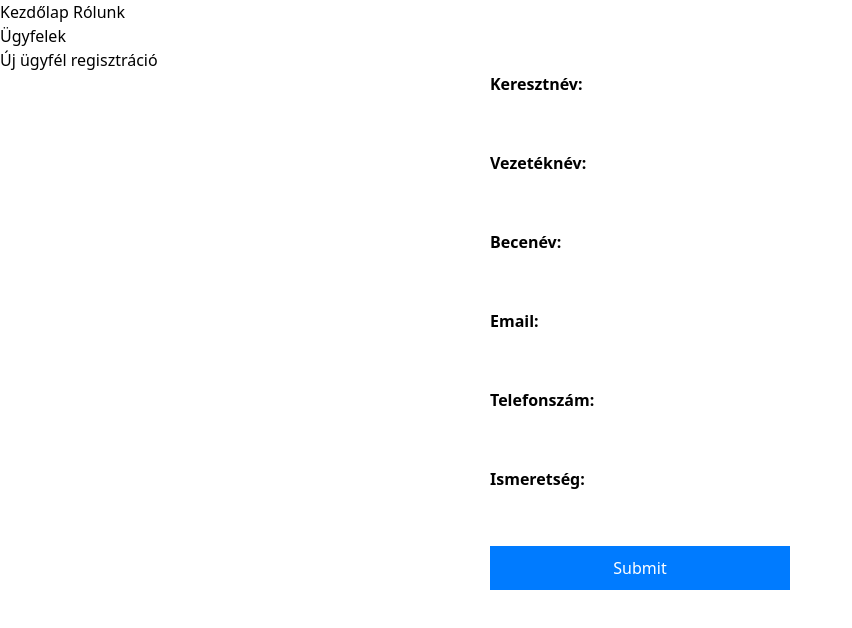
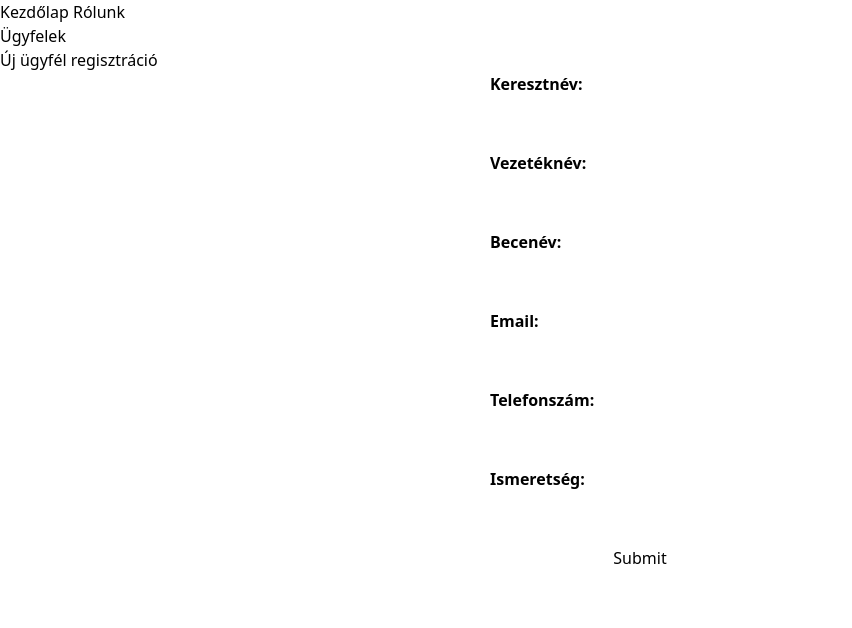
Before and after one commit to adykaa69/crm_public, a SvelteKit app in the folder crm-frontend/: page /customer/registration in a window 1280 px wide. Shown: the top 628 px of the page, without its empty margins (0-852 px from the left). Built offline with nearby package versions, Linux system fonts and the light colour scheme.

Commit message:
create customer-form component

```diff
--- /dev/null
+++ b/crm-frontend/src/lib/components/customer-form.svelte
@@ -0,0 +1,78 @@
+<script lang="ts">
+	import { type CustomerResponse } from '$lib/models/customer-response';
+	import type { PageProps } from '../../routes/$types';
+
+	export let action: string;
+	export let customer: CustomerResponse = {
+		id: '',
+		firstName: '',
+		lastName: '',
+		nickname: '',
+		email: '',
+		phoneNumber: '',
+		relationship: '',
+		createdAt: '',
+		updatedAt: ''
+	};
+	// let { data }: PageProps = $props();
+	// let customer: CustomerResponse = data.data as CustomerResponse;
+</script>
+
+<form method="POST" {action}>
+	<div>
+		<label for="firstName">Keresztnév:</label>
+		<input id="firstName" name="firstName" type="text" value={customer.firstName} />
+	</div>
+	<div>
+		<label for="lastName">Vezetéknév:</label>
+		<input id="lastName" name="lastName" type="text" value={customer.lastName} />
+	</div>
+	<div>
+		<label for="nickname">Becenév:</label>
+		<input id="nickname" name="nickname" type="text" value={customer.nickname} />
+	</div>
+	<div>
+		<label for="email">Email:</label>
+		<input id="email" name="email" type="email" value={customer.email} />
+	</div>
+	<div>
+		<label for="phoneNumber">Telefonszám:</label>
+		<input id="phoneNumber" name="phoneNumber" type="tel" value={customer.phoneNumber} />
+	</div>
+	<div>
+		<label for="relationship">Ismeretség:</label>
+		<input id="relationship" name="relationship" type="text" value={customer.relationship} />
+	</div>
+	<button type="submit">Submit</button>
+</form>
+
+<style>
+	h1 {
+		font-size: 20px;
+		font-weight: bold;
+		text-align: center;
+	}
+
+	form {
+		display: flex;
+		flex-direction: column;
+		width: 300px;
+		margin: 0 auto;
+	}
+
+	div {
+		margin-bottom: 10px;
+	}
+
+	label {
+		display: block;
+		margin-bottom: 5px;
+		font-weight: bold;
+	}
+
+	input {
+		width: 100%;
+		padding: 8px;
+		box-sizing: border-box;
+	}
+</style>
--- a/crm-frontend/src/routes/customer/registration/+page.svelte
+++ b/crm-frontend/src/routes/customer/registration/+page.svelte
@@ -1,4 +1,6 @@
 <script lang="ts">
+	import CustomerForm from '$lib/components/customer-form.svelte';
+
 	let { form } = $props();
 </script>
 
@@ -7,79 +9,9 @@
 	<p class="error">{form.errorMessage}</p>
 {/if}
 
-<form method="POST" action="?/register">
-	<div>
-		<label for="firstName">Keresztnév:</label>
-		<input id="firstName" name="firstName" type="text" value={form?.registrationRequest.firstName ?? ''} />
-	</div>
-	<div>
-		<label for="lastName">Vezetéknév:</label>
-		<input id="lastName" name="lastName" type="text" value={form?.registrationRequest.lastName ?? ''} />
-	</div>
-	<div>
-		<label for="nickname">Becenév:</label>
-		<input id="nickname" name="nickname" type="text" value={form?.registrationRequest.nickname ?? ''} />
-	</div>
-	<div>
-		<label for="email">Email:</label>
-		<input id="email" name="email" type="email" value={form?.registrationRequest.email ?? ''} />
-	</div>
-	<div>
-		<label for="phoneNumber">Telefonszám:</label>
-		<input
-			id="phoneNumber"
-			name="phoneNumber"
-			type="tel"
-			value={form?.registrationRequest.phoneNumber ?? ''}
-		/>
-	</div>
-	<div>
-		<label for="relationship">Ismeretség:</label>
-		<input
-			id="relationship"
-			name="relationship"
-			type="text"
-			value={form?.registrationRequest.relationship ?? ''}
-		/>
-	</div>
-	<button type="submit">Submit</button>
-</form>
+<CustomerForm action="?/register" />
 
 <style>
-	form {
-		display: flex;
-		flex-direction: column;
-		width: 300px;
-		margin: 0 auto;
-	}
-
-	div {
-		margin-bottom: 10px;
-	}
-
-	label {
-		display: block;
-		margin-bottom: 5px;
-		font-weight: bold;
-	}
-
-	input {
-		width: 100%;
-		padding: 8px;
-		box-sizing: border-box;
-	}
-
-	button {
-		padding: 10px;
-		background-color: #007bff;
-		color: white;
-		border: none;
-		cursor: pointer;
-	}
-
-	button:hover {
-		background-color: #0056b3;
-	}
 	.error {
 		color: red;
 		text-align: center;
--- a/crm-frontend/src/routes/customer/update/[id]/+page.svelte
+++ b/crm-frontend/src/routes/customer/update/[id]/+page.svelte
@@ -1,68 +1,9 @@
 <script lang="ts">
+	import CustomerForm from '$lib/components/customer-form.svelte';
 	import { type CustomerResponse } from '$lib/models/customer-response';
-	import type { PageProps } from '../$types';
 
-	let { data }: PageProps = $props();
+	let { data } = $props();
 	let customer: CustomerResponse = data.data as CustomerResponse;
 </script>
 
-<h1>Ügyfél adat frissítés</h1>
-
-<form method="POST" action="?/updateCustomer">
-	<div>
-		<label for="firstName">Keresztnév:</label>
-		<input id="firstName" name="firstName" type="text" value={customer.firstName ?? ''} />
-	</div>
-	<div>
-		<label for="lastName">Vezetéknév:</label>
-		<input id="lastName" name="lastName" type="text" value={customer.lastName ?? ''} />
-	</div>
-	<div>
-		<label for="nickname">Becenév:</label>
-		<input id="nickname" name="nickname" type="text" value={customer.nickname ?? ''} />
-	</div>
-	<div>
-		<label for="email">Email:</label>
-		<input id="email" name="email" type="email" value={customer.email ?? ''} />
-	</div>
-	<div>
-		<label for="phoneNumber">Telefonszám:</label>
-		<input id="phoneNumber" name="phoneNumber" type="tel" value={customer.phoneNumber ?? ''} />
-	</div>
-	<div>
-		<label for="relationship">Ismeretség:</label>
-		<input id="relationship" name="relationship" type="text" value={customer.relationship ?? ''} />
-	</div>
-	<button type="submit">Submit</button>
-</form>
-
-<style>
-    h1 {
-		font-size: 20px;
-		font-weight: bold;
-		text-align: center;
-	}
-
-    form {
-		display: flex;
-		flex-direction: column;
-		width: 300px;
-		margin: 0 auto;
-	}
-
-	div {
-		margin-bottom: 10px;
-	}
-
-	label {
-		display: block;
-		margin-bottom: 5px;
-		font-weight: bold;
-	}
-
-	input {
-		width: 100%;
-		padding: 8px;
-		box-sizing: border-box;
-	}
-</style>
+<CustomerForm action="?/updateCustomer" {customer} />
```
